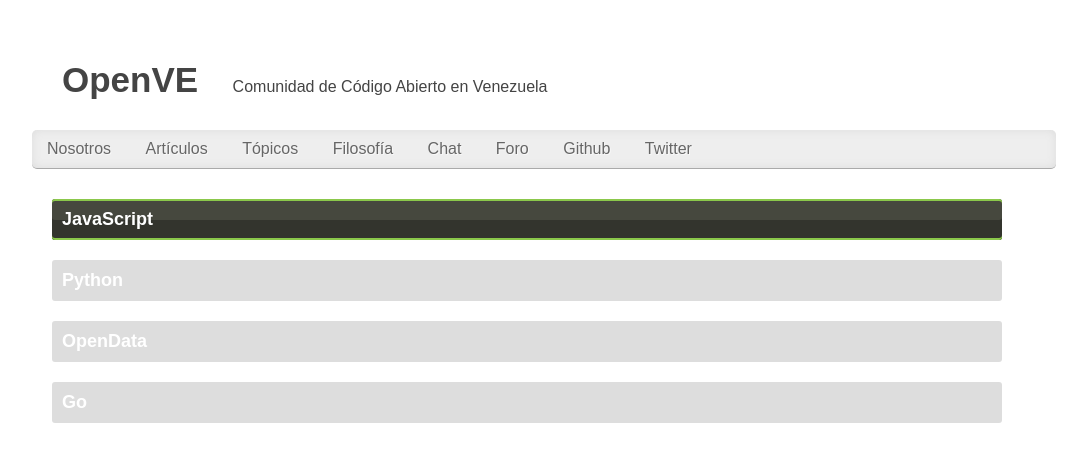
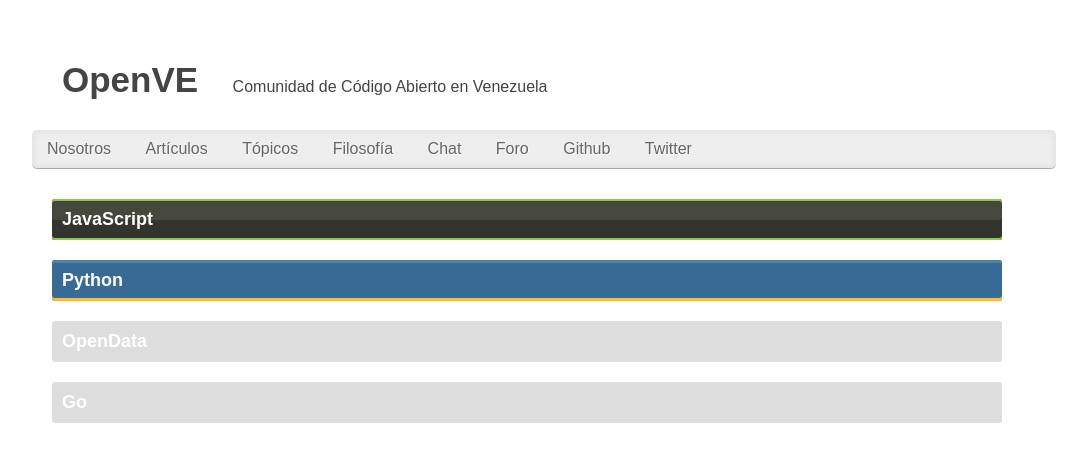
Before and after one commit to OpenVE/openve.github.com, a Jekyll site: the page built from topicos.html, in a window 1280 px wide. Shown: the top 462 px of the page, without its empty margins (96-1183 px from the left). Built offline with Jekyll 4.4.1, drawn with Linux system fonts in a browser that asks for light colours.

Commit message:
Made the python page

```diff
--- a/css/style.css
+++ b/css/style.css
@@ -144,7 +144,7 @@ a:hover, a:visited {
 #content .topics .topic.python {
   background : #376A94;
   box-shadow : inset 0  -3px 0 #FFBC29,
-               inset 0  3px 0 #4C83A3;
+               inset 0   3px 0 #4C83A3;
 }
 #content .topics .topic.python:hover {
   text-decoration : underline;
--- a/topicos.html
+++ b/topicos.html
@@ -13,7 +13,7 @@ title: Lenguajes
 		</a>
 
 		<a href="/Python/">
-			<div class="topic _python"> <!-- Remove the `_` of the name when the page is ready -->
+			<div class="topic python">
 				<h2>Python</h2>
 			</div>
 		</a>
```
